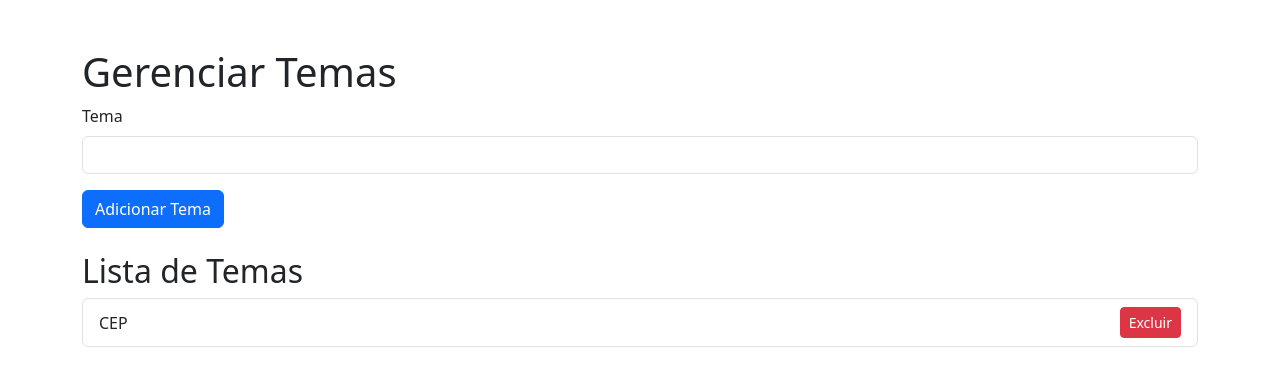
After one commit to rebekahethel/stop, a Flask app: page /admin/tema in a window 1280 px wide. The commit adds this page. Shown: the top 386 px of the page. Run offline with Flask 3, Linux system fonts and the light colour scheme.

Commit message:
cadastrando salas, letras e temas

```diff
--- a/app.py
+++ b/app.py
@@ -6,42 +6,26 @@ app.config['SQLALCHEMY_DATABASE_URI'] = 'sqlite:///stop.db'
 app.config['SQLALCHEMY_TRACK_MODIFICATIONS'] = False
 db = SQLAlchemy(app)
 
-@app.route('/')
-def inicio():
-    return render_template('inicio.html')
 
-
-@app.route('/criar_sala', methods=['GET', 'POST'])
-def criar_sala():
-    if request.method == 'POST':
-        numero_rodadas = request.form.get('numero_rodadas')
-        numero_jogadores = request.form.get('numero_jogadores')
-        senha = request.form.get('senha')
-        tempo = request.form.get('tempo')
-        letras = request.form.get('letras')
-        temas = request.form.getlist('temas')
-
-        sala = Sala(numero_rodadas=numero_rodadas, tempo=tempo, letras=letras, numero_jogadores=numero_jogadores, senha=senha, temas=temas)
-
-        db.session.add(sala)
-        db.session.commit()
-        return redirect(url_for('inicio'))
-
-    letras = Letras.query.all()
-    temas = Tema.query.all()
-    return render_template('criar_sala.html', letras=letras, temas=temas)
 
 
 class Rodada(db.Model):
     id = db.Column(db.Integer, primary_key=True)
     numero = db.Column(db.Integer, nullable=False)
     sala_id = db.Column(db.Integer, db.ForeignKey('sala.id'), nullable=False)
-    letra_id = db.Column(db.ForeignKey('letra.id'), nullable=False)
+    letra_id = db.Column(db.ForeignKey('letras.id'), nullable=False)
     data_inicio = db.Column(db.DateTime, nullable=False, default=db.func.current_timestamp())
     data_fim = db.Column(db.DateTime, nullable=True)
 
     def __repr__(self):
         return f'<Rodada {self.numero} - Letra: {self.letra} - Palavra: {self.palavra} - Pontos: {self.pontos}>'
+
+
+class Tema(db.Model):
+    id = db.Column(db.Integer, primary_key=True)
+    nome = db.Column(db.String(50), nullable=False)
+
+
 
 class Sala(db.Model):
     id = db.Column(db.Integer, primary_key=True)
@@ -49,7 +33,8 @@ class Sala(db.Model):
     rodadas = db.relationship('Rodada', backref='sala', lazy=True)
     temas = db.relationship('Tema', secondary='sala_tema', backref='salas', lazy=True)
     tempo = db.Column(db.Integer, nullable=False)
-    jogadores = db.relationship('Jogador', backref="jogador", lazy=True)
+    jogadores = db.relationship('Jogador', secondary='sala_jogador', backref='salas', lazy=True)
+    letras = db.relationship('Letras', secondary='sala_letras', backref='salas', lazy=True)
     numero_jogadores = db.Column(db.Integer, nullable=False)
     senha = db.Column(db.String(120), nullable=True)
     finalizado = db.Column(db.Boolean, default=False)
@@ -65,9 +50,15 @@ class Jogador(db.Model):
         return f'<Jogador {self.nome} - Pontos: {self.pontos}>'
 
 
-class Tema(db.Model):
+class SalaJogador(db.Model):
+    __tablename__ = 'sala_jogador'
     id = db.Column(db.Integer, primary_key=True)
-    nome = db.Column(db.String(50), nullable=False)
+    sala_id = db.Column(db.Integer, db.ForeignKey('sala.id'), nullable=False)
+    jogador_id = db.Column(db.Integer, db.ForeignKey('jogador.id'), nullable=False)
+    sala = db.relationship('Sala', backref='sala_jogadores')
+    jogador = db.relationship('Jogador', backref='jogador_salas')
+
+
 
 
 
@@ -97,6 +88,69 @@ class Letras(db.Model):
         return f'<Tema {self.nome}>'
 
 
+with app.app_context():
+    db.create_all()
+
+@app.route('/')
+def inicio():
+    return render_template('inicio.html')
+
+
+@app.route('/criar_sala', methods=['GET', 'POST'])
+def criar_sala():
+    if request.method == 'POST':
+        numero_rodadas = request.form.get('numero_rodadas')
+        numero_jogadores = request.form.get('numero_jogadores')
+        import pdb
+        #pdb.set_trace()
+        senha = request.form.get('senha')
+        tempo = request.form.get('tempo')
+        letras = request.form.get('letras')
+        temas = request.form.get('temas')
+
+        sala = Sala(numero_rodadas=numero_rodadas, tempo=60, numero_jogadores=numero_jogadores, senha=senha)
+
+        db.session.add(sala)
+        db.session.commit()
+        return redirect(url_for('inicio'))
+
+    letras = Letras.query.all()
+    temas = Tema.query.all()
+    numero_jogadores = [4, 5, 6, 7, 8, 9, 10, 11, 12, 13, 14, 20, 50]
+    numero_rodadas = [4, 5, 6, 7, 8, 9, 10, 11, 12, 13, 14, 15, 16, 17, 18]
+    tempo = [60, 120, 180]
+
+    return render_template('criar_sala.html', letras=letras, temas=temas , numero_jogadores=numero_jogadores, numero_rodadas=numero_rodadas, tempo=tempo)
+
+
+
+@app.route('/admin/tema', methods=['GET', 'POST'])
+def admin_tema():
+    if request.method == 'POST':
+        nome = request.form.get('nome')
+        tema = Tema(nome=nome)
+        db.session.add(tema)
+        db.session.commit()
+
+    temas = Tema.query.all()
+    return render_template('tema.html', temas=temas)
+
+
+
+@app.route('/admin/letra', methods=['GET', 'POST'])
+def admin_letras():
+    if request.method == 'POST':
+        letra = request.form.get('letra')
+        letra_db = Letras(letra=letra)
+        db.session.add(letra_db)
+        db.session.commit()
+
+    letras = Letras.query.all()
+    return render_template('letra.html', letras=letras)
+
+
+
+
 
 
 
--- /dev/null
+++ b/templates/tema.html
@@ -0,0 +1,30 @@
+{% extends "base.html" %}
+
+{% block content %}
+
+
+<div class="container mt-5">
+    <h1>Gerenciar Temas</h1>
+    <form method="POST" action="/admin/tema">
+        <div class="mb-3">
+            <label for="nome" class="form-label">Tema</label>
+            <input type="text" class="form-control" id="nome" name="nome" required>
+        </div>
+        <button type="submit" class="btn btn-primary">Adicionar Tema</button>
+    </form>
+
+    <h2 class="mt-4">Lista de Temas</h2>
+    <ul class="list-group">
+
+
+        {% for tema in temas %}
+            <li class="list-group-item d-flex justify-content-between align-items-center">
+                {{ tema.nome }}
+                <form method="POST" action="/admin/tema/{{ tema.id }}" class="d-inline">
+                    <button type="submit" class="btn btn-danger btn-sm">Excluir</button>
+                </form>
+            </li>
+        {% endfor %}
+    </ul>
+</div>
+{% endblock %}
```
Also changed, not shown: templates/criar_sala.html (+16 -3 lines), templates/letra.html (added, +30 -0 lines), instance/stop.db (added).
